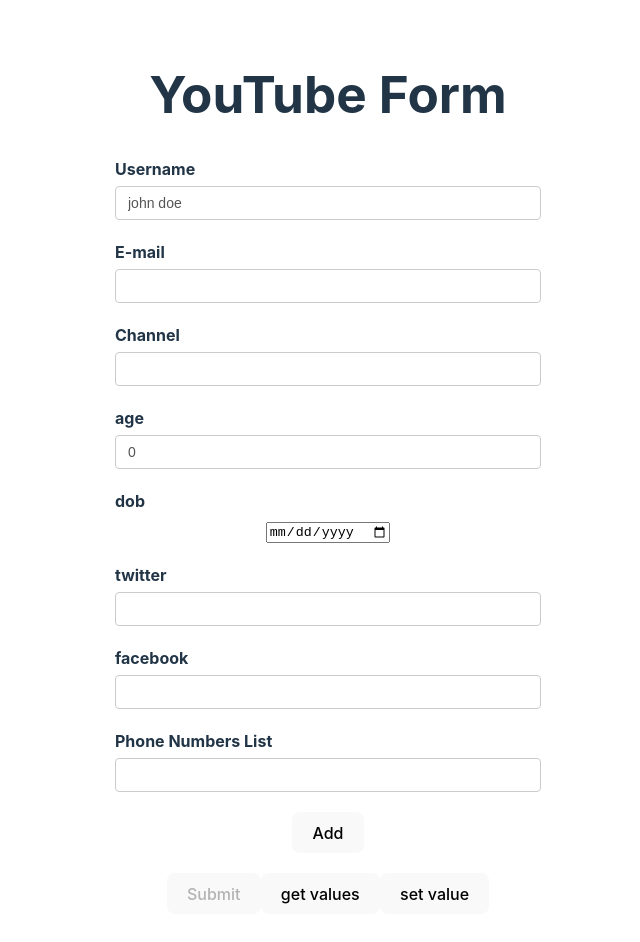
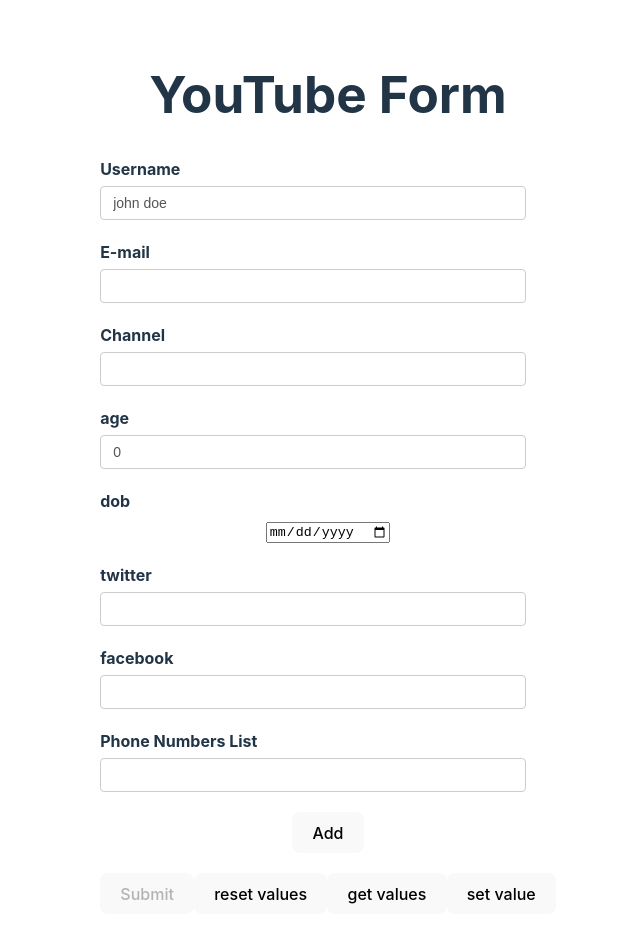
Before and after one commit to s8990/react-hook-form-example, a React (Vite) app: page / in a window 1280 px wide. Shown: the top 942 px of the page, without its empty margins (312-952 px from the left). Built offline with nearby package versions, Linux system fonts and the light colour scheme.

Commit message:
add reset method

```diff
--- a/src/components/YoutubeForm.tsx
+++ b/src/components/YoutubeForm.tsx
@@ -54,6 +54,7 @@
     register,
     control,
     handleSubmit,
+    reset,
     formState: {
       errors,
       isDirty,
@@ -96,6 +97,17 @@
   console.log("isSubmitted :: ", isSubmitted);
   console.log("isSubmitSuccessful :: ", isSubmitSuccessful);
   console.log("submitCount :: ", submitCount);
+
+  const handleResetValues = () => {
+    reset();
+  };
+
+  useEffect(()=>{
+    if(isSubmitSuccessful) {
+        // TODO : read more about reset method in docs
+        reset();
+    }
+  },[isSubmitSuccessful]);
 
   const handleGetValues = () => {
     console.log("getValues :: ", getValues());
@@ -240,6 +252,9 @@
         </div>
 
         <button disabled={!isDirty || !isValid}>Submit</button>
+        <button type="button" onClick={handleResetValues}>
+          reset values
+        </button>
         <button type="button" onClick={handleGetValues}>
           get values
         </button>
```
